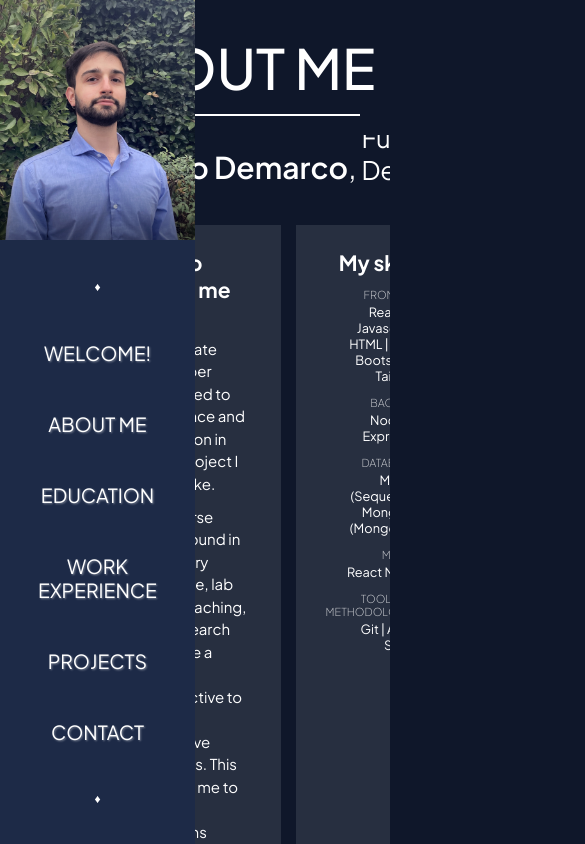
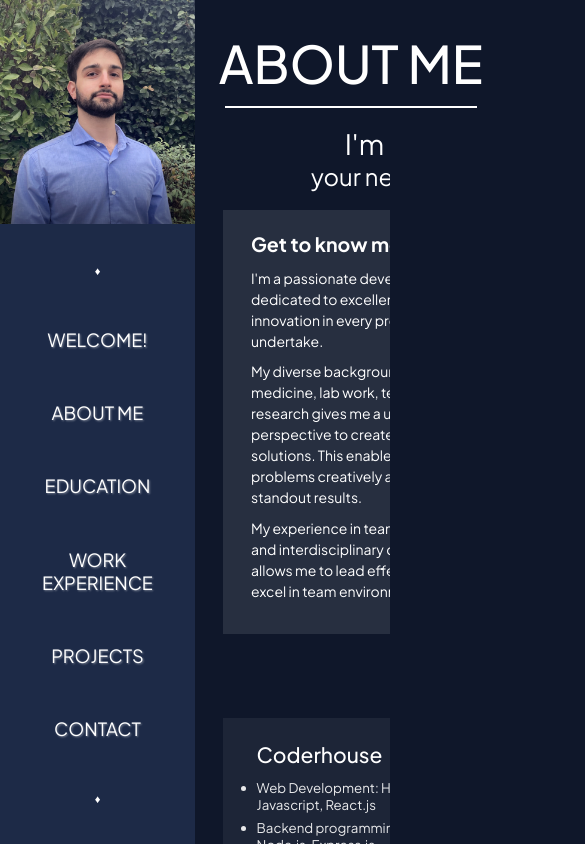
Before and after one commit to renzodemarco/portfolio, a React (Vite) app: page / in a window 390 px wide. Both pictures are taken after a click on the button "Let's start working together". Shown: the top 844 px of the page, 585 px wide, since content can reach past the window. Built offline with nearby package versions, Linux system fonts and the light colour scheme.

Commit message:
add responsive 928px

```diff
--- a/src/components/Layout/Layout.css
+++ b/src/components/Layout/Layout.css
@@ -19,9 +19,6 @@ main {
 
 @media (max-width: 978px) {
   .layout {
-    overflow: hidden;
-    display: grid;
-    grid: "navbar body";
-    grid-template-columns: 20% 80%;
+    grid-template-columns: 195px 1fr;
   }
 }
--- a/src/components/MailButton/MailButton.css
+++ b/src/components/MailButton/MailButton.css
@@ -12,6 +12,7 @@
 
 .copy-button-container::after {
   content: 'Click to copy';
+  font-size: .8rem;
   position: absolute;
   transform: translate(150%, -80%);
   background: rgba(0, 0, 0, 0.4);
--- a/src/components/ProjectCard/ProjectCard.css
+++ b/src/components/ProjectCard/ProjectCard.css
@@ -101,7 +101,18 @@
 @media (max-width: 978px) {
   .project-card {
     flex-direction: row;
-    justify-content: stretch;
     gap: 1rem;
   }
+
+  .project-img-container {
+    flex: 2;
+  }
+
+  .project-info-container {
+    flex: 3;
+  }
+
+  .overlay-img-text {
+    font-size: 1.4rem;
+  }
 }
--- a/src/index.css
+++ b/src/index.css
@@ -60,12 +60,6 @@ h4 {
   color: #fff
 }
 
-@media (max-width: 1078px) {
-  * {
-    font-size: 15px;
-  }
-}
-
 @media (min-width: 1400px) {
   * {
     font-size: 17px;
@@ -107,3 +101,15 @@ h4 {
     font-size: 24px;
   }
 }
+
+@media (max-width: 1078px) {
+  * {
+    font-size: 15px;
+  }
+}
+
+@media (max-width: 928px) {
+  * {
+    font-size: 14px;
+  }
+}
--- a/src/pages/AboutMe/AboutMe.css
+++ b/src/pages/AboutMe/AboutMe.css
@@ -15,6 +15,7 @@
   display: flex;
   justify-content: center;
   align-items: flex-end;
+  flex-wrap: wrap;
   grid-area: presentation;
   padding-bottom: 1.6rem;
 }
```
